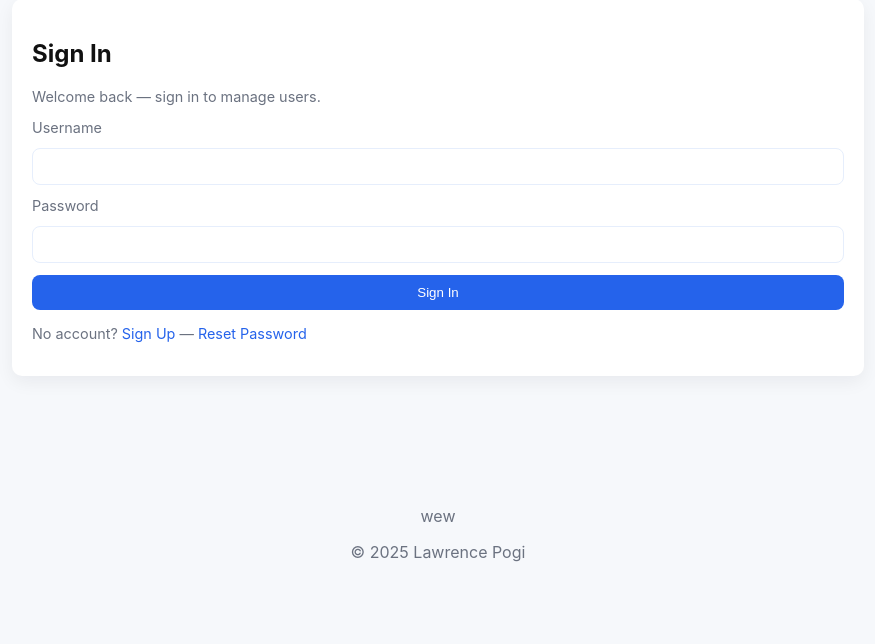
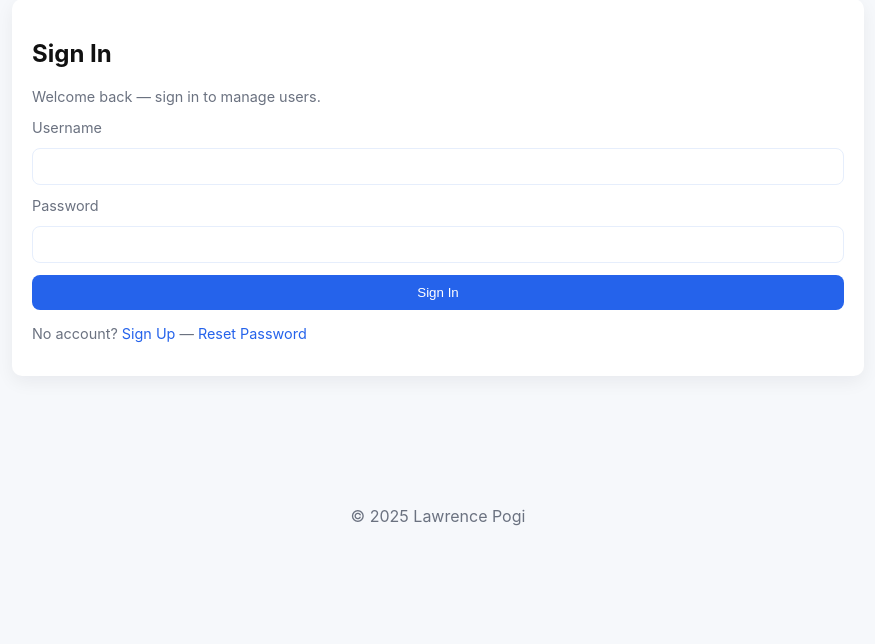
Before and after one commit to lawcunanan/The-PHP-Practitioner, a PHP site: page /php-practitioner/ in a window 1280 px wide. Shown: the part 189-833 px from the top of the page, without its empty margins (202-1077 px from the left). After the commit the page ends 715 px from the top, so only its background shows below. Run offline with PHP 8.4, Linux system fonts and the light colour scheme.

Commit message:
new update on footer

```diff
--- a/views/footer.php
+++ b/views/footer.php
@@ -1,7 +1,6 @@
     </main>
     <footer class="site-footer">
         <div class="container">
-            <p>wew</p>
             <p>&copy; <?php echo date('Y'); ?> Lawrence Pogi</p>
         </div>
     </footer>
```
